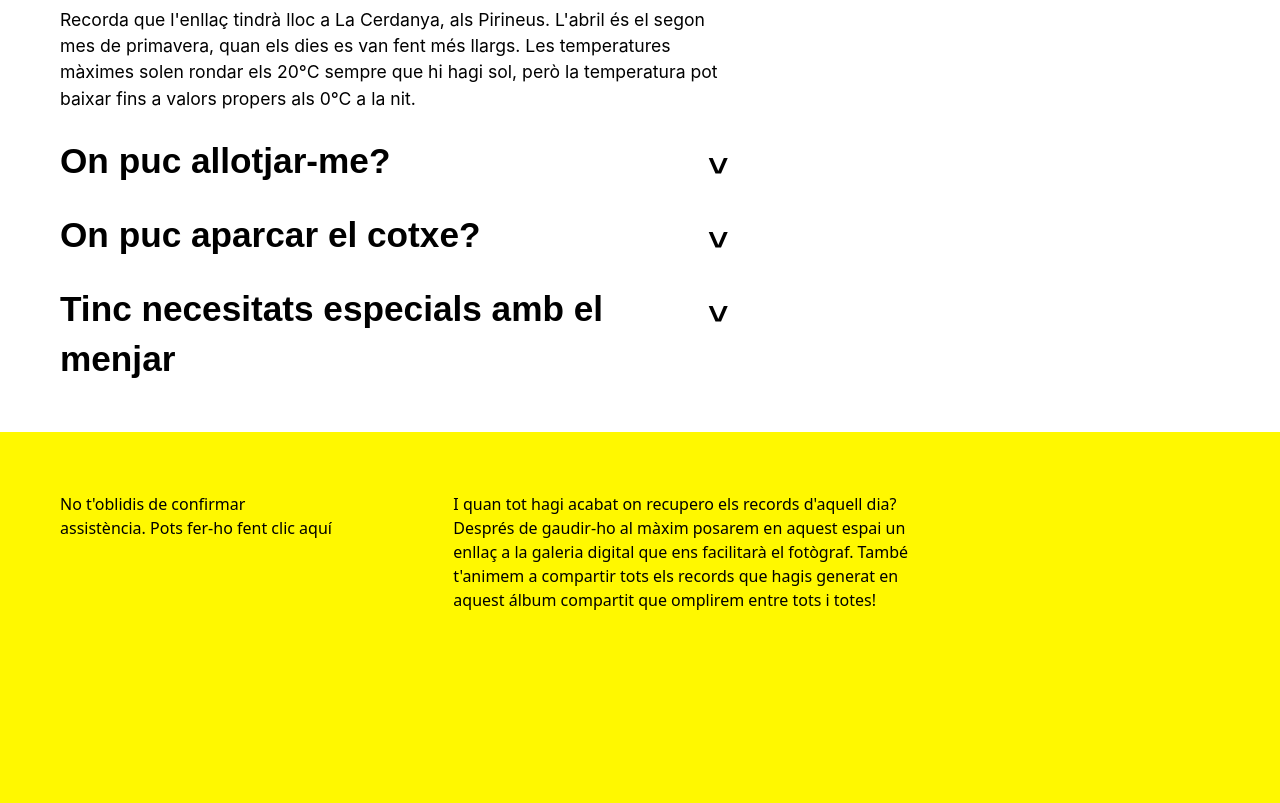
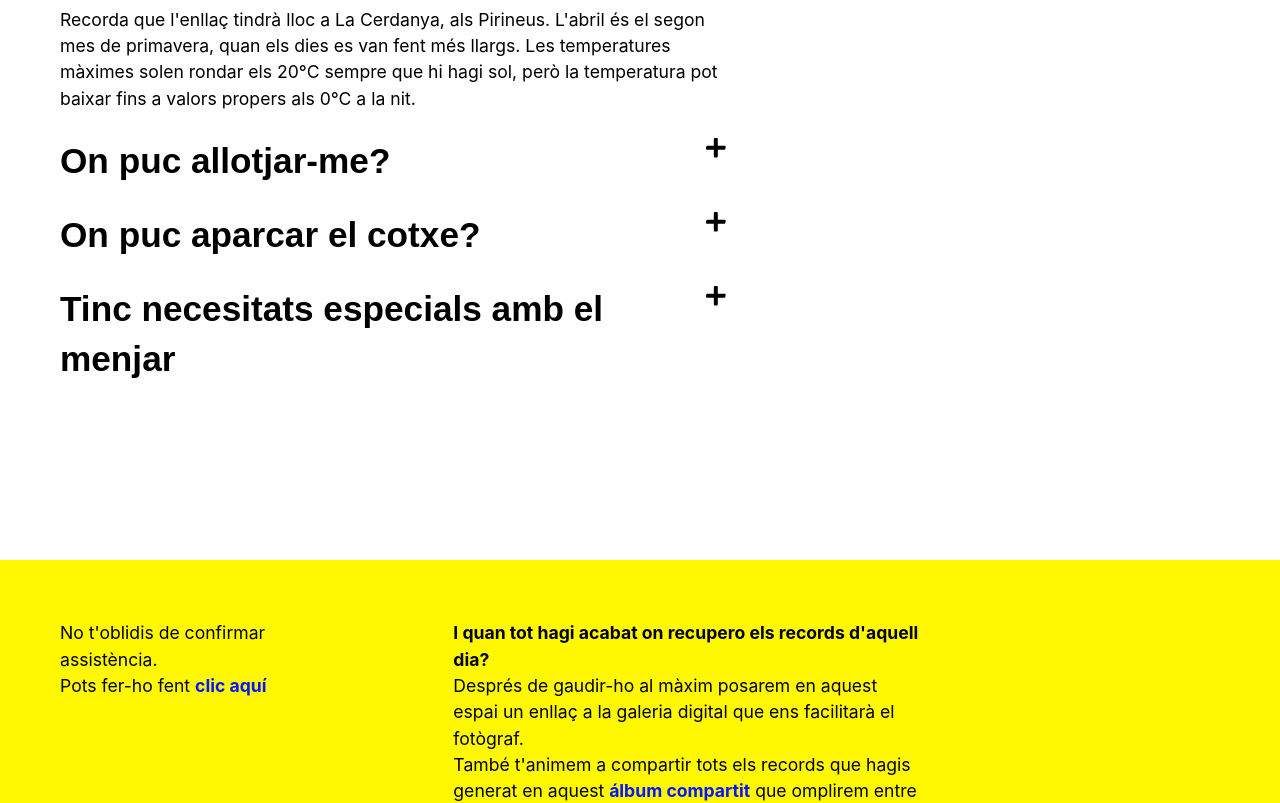
Before and after one commit to evadeharo/tenimboda.cat, a React (Vite) app: page / in a window 1280 px wide. Shown: the part 4460-5263 px from the top of the page. Built offline with nearby package versions, Linux system fonts and the light colour scheme; a web font is replaced by a local one.

Commit message:
fix: desktop layout

```diff
--- a/src/components/Faqs.tsx
+++ b/src/components/Faqs.tsx
@@ -2,6 +2,21 @@ import { Accordion } from "@ark-ui/react";
 import { translations } from "../lib/texts";
 import Grid from "./Grid";
 import Markdown from "./Markdown";
+
+const crossSvg = (
+  <svg
+    width="100%"
+    height="100%"
+    viewBox="0 0 19 19"
+    fill="none"
+    xmlns="http://www.w3.org/2000/svg"
+  >
+    <path
+      d="M11.2216 1.44V7.344H17.4136C18.5656 7.344 18.8056 7.632 18.6136 8.784L18.5176 9.648C18.3256 10.8 17.9896 11.088 16.8376 11.088H11.2216V16.992C11.2216 18.144 10.9336 18.432 9.78156 18.432H8.86956C7.71756 18.432 7.42956 18.144 7.42956 16.992V11.088H1.28556C0.133559 11.088 -0.106442 10.8 0.0375584 9.648L0.133558 8.784C0.325558 7.632 0.661558 7.344 1.81356 7.344H7.42956V1.44C7.42956 0.287999 7.71756 0 8.86956 0H9.78156C10.9336 0 11.2216 0.287999 11.2216 1.44Z"
+      fill="currentColor"
+    />
+  </svg>
+);
 
 export default function Faqs() {
   return (
@@ -12,17 +27,17 @@ export default function Faqs() {
         </h2>
         <Accordion.Root
           defaultValue={[translations.faqs_content[0].title]}
-          className="flex flex-col gap-6 pb-12"
+          className="flex flex-col gap-6 pb-44"
         >
           {translations.faqs_content.map((item) => (
             <Accordion.Item key={item.title} value={item.title}>
               <Accordion.ItemTrigger className="text-subtitle-bold flex justify-between w-full text-left">
                 {item.title}
-                <Accordion.ItemIndicator className="data-[state=open]:rotate-0 rotate-180 transition-all duration-150">
-                  <span>^</span>
+                <Accordion.ItemIndicator className="data-[state=closed]:rotate-0 rotate-45 transform transition-all duration-200 aspect-square w-6 h-6 grid place-items-center">
+                  <div className="w-5">{crossSvg}</div>
                 </Accordion.ItemIndicator>
               </Accordion.ItemTrigger>
-              <Accordion.ItemContent className="text-6">
+              <Accordion.ItemContent>
                 <Markdown
                   components={{
                     p: ({ children }) => (
@@ -30,7 +45,9 @@ export default function Faqs() {
                     ),
                     br: () => <span className="block h-2" />,
                     strong: ({ children }) => (
-                      <strong className="font-bold text-blue">{children}</strong>
+                      <strong className="font-bold text-blue">
+                        {children}
+                      </strong>
                     ),
                   }}
                 >
--- a/src/components/Footer.tsx
+++ b/src/components/Footer.tsx
@@ -1,25 +1,35 @@
 import { translations } from "../lib/texts";
 import Grid from "./Grid";
+import Markdown from "./Markdown";
 
 export default function Footer() {
   return (
     <Grid className="py-[3.75rem] min-h-screen bg-yellow">
       <div className="col-span-3">
-        No t'oblidis de confirmar assistència. Pots fer-ho fent clic aquí
+        <Markdown
+          components={{
+            p: ({ children }) => <p className="text-base">{children}</p>,
+            strong: ({ children }) => (
+              <strong className="font-bold text-black">{children}</strong>
+            ),
+            br: () => <span className="block h-0" />,
+            a: ({ href, children }) => (
+              <a href={href} target="_blank" className="text-blue font-bold">
+                {children}
+              </a>
+            ),
+          }}
+        >
+          {translations.footer_reminder}
+        </Markdown>
       </div>
       <div className="col-start-5 col-span-5">
-        I quan tot hagi acabat on recupero els records d'aquell dia? Després de
-        gaudir-ho al màxim posarem en aquest espai un enllaç a la galeria
-        digital que ens facilitarà el fotògraf. També t'animem a compartir tots
-        els records que hagis generat en aquest álbum compartit que omplirem
-        entre tots i totes!
+        <Markdown>{translations.footer_text}</Markdown>
       </div>
       <div className="col-span-full flex items-end">
         <div className="flex flex-col w-max">
           <h1 className="text-title-xl">{translations.orioleva}</h1>
-          <h2 className="text-subtitle">
-            Gràcies per acompanyar-nos. Ens veiem aviat!
-          </h2>
+          <h2 className="text-subtitle">{translations.footer_thanks}</h2>
         </div>
       </div>
     </Grid>
--- a/src/lib/texts.ts
+++ b/src/lib/texts.ts
@@ -44,4 +44,7 @@ export const translations = {
       text: "Cap problema! Quan facis click en la confirmació d'assistència et farem diverses preguntes. Entre elles si tens alguna intolerància, al·lèrgia o restricció alimentària.",
     },
   ],
-}
+  footer_reminder: `No t'oblidis de confirmar assistència.\n Pots fer-ho fent [clic aquí](https://share.google/gZrC0i61nemwl0KoJ)`,
+  footer_text: `**I quan tot hagi acabat on recupero els records d'aquell dia?**\n Després de gaudir-ho al màxim posarem en aquest espai un enllaç a la galeria digital que ens facilitarà el fotògraf.\n També t'animem a compartir tots els records que hagis generat en aquest [álbum compartit](https://share.google/gZrC0i61nemwl0KoJ) que omplirem entre tots i totes!`,
+  footer_thanks: `Gràcies per acompanyar-nos. Ens veiem aviat!`,
+};
```
